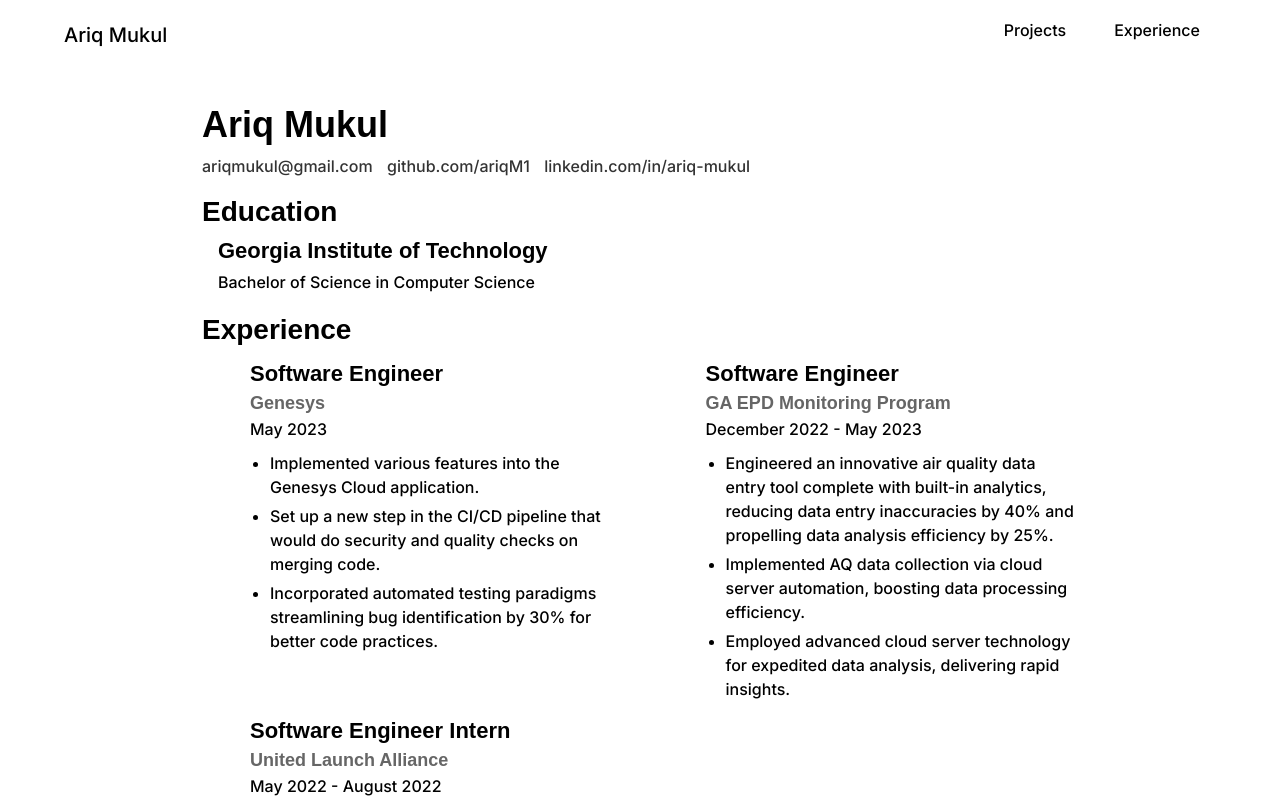
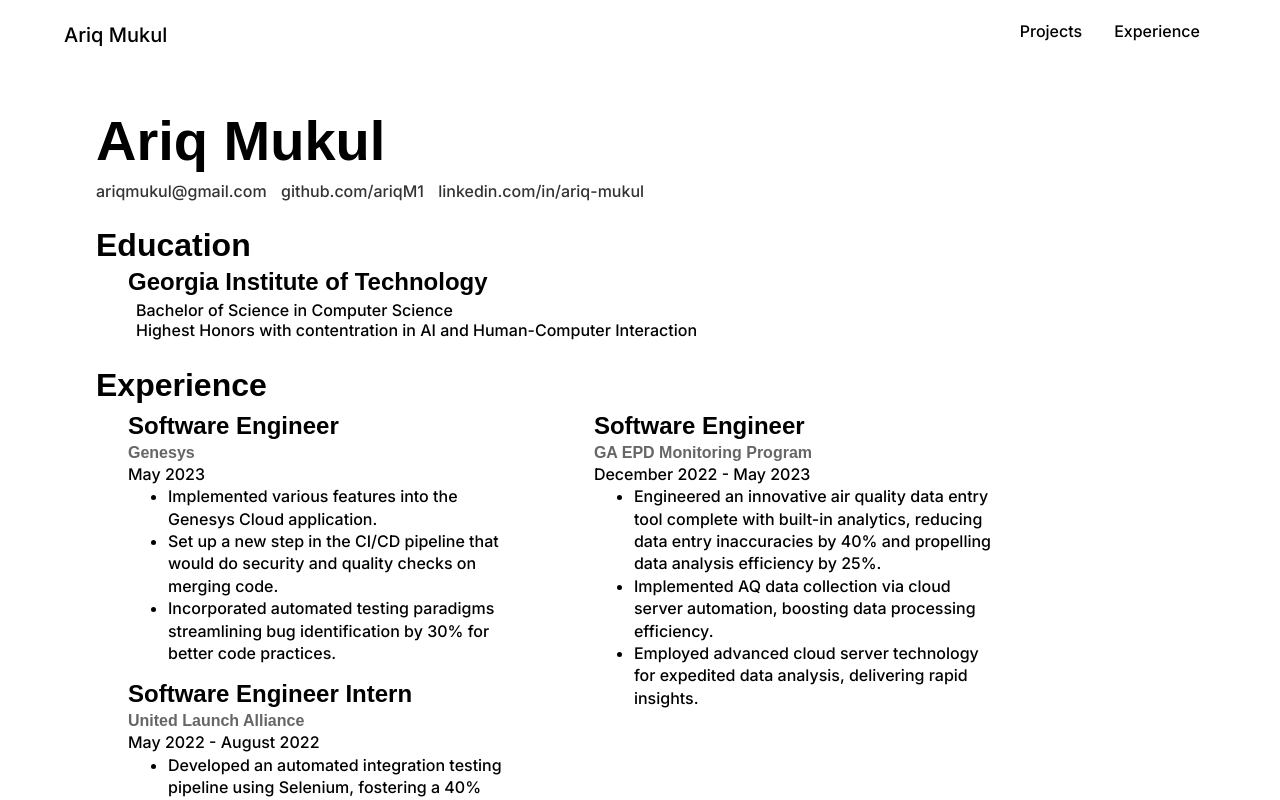
Before and after one commit to ariqM1/portfolio, a Next.js app: page /experience in a window 1280 px wide. Shown: the top 800 px of the page. Built offline with nearby package versions, Linux system fonts and the light colour scheme.

Commit message:
changed styling

```diff
--- a/src/app/experience/page.js
+++ b/src/app/experience/page.js
@@ -9,21 +9,24 @@
         <a href="mailto:ariqmukul@gmail.com">ariqmukul@gmail.com</a>{" "}
         <a href="https://github.com/ariqM1">github.com/ariqM1</a>{" "}
         <a
-          href="https://www.linkedin.com/in/ariq-mukul-b67553205/"
+          href="https://www.linkedin.com/in/ariq-mukul/"
           target="_blank"
           rel="noopener noreferrer"
         >
           linkedin.com/in/ariq-mukul
         </a>
       </div>
+
       <h2>Education</h2>
       <div className="education">
         <h3>Georgia Institute of Technology</h3>
         <p>
-          {" "}
           Bachelor of Science in Computer Science <br />
+          Highest Honors with contentration in AI and Human-Computer Interaction
+          <br />
         </p>
       </div>
+
       <h2>Experience</h2>
       <div className="two-columns">
         <div className="left-column">
@@ -37,8 +40,6 @@
               "Incorporated automated testing paradigms streamlining bug identification by 30% for better code practices.",
             ]}
           />
-          <br />
-          <br />
           <Experience
             title="Software Engineer Intern"
             company="United Launch Alliance"
@@ -62,16 +63,16 @@
           />
         </div>
       </div>
+
       <h2>Projects</h2>
-      <div className="projects">
       <div className="two-columns">
-          <div className="right-column">
+        <div className="left-column">
           <Experience
             title="JustHealth"
             date="Startup providing healthcare transparency through procedure cost
               data, cost comparisons, and data analytics."
             description={[
-                "Worked as cofounder, data engineer, and full-stack developer using Python, ReactJS, Node.js, MySQL, and AWS to launch thefirst version of JustHealth's web application.",
+              "Worked as cofounder, data engineer, and full-stack developer using Python, ReactJS, Node.js, MySQL, and AWS to launch the first version of JustHealth's web application.",
               "Placed second overall in Georgia Tech Create-X Capstone Design Competition.",
             ]}
           />
@@ -83,7 +84,7 @@
             ]}
           />
         </div>
-          <div className="left-column">
+        <div className="right-column">
           <Experience
             title="Discord Siri Bot"
             date="May 2022 - August 2022"
@@ -92,11 +93,9 @@
               "Utilized the Google Cloud Speech-to-Text API to transcribe user speech into text, enabling the bot to recognize and respond to user queries.",
             ]}
           />
-            <br />
-            <br />
         </div>
       </div>
-      </div>
+
       <div className="two-columns">
         <div className="left-column">
           <h3>Skills</h3>
--- a/src/components/Home.js
+++ b/src/components/Home.js
@@ -20,7 +20,7 @@
           <LiaGithubSquare className="github-icon" />
         </a>
         <a
-          href="https://www.linkedin.com/in/ariq-mukul-b67553205/"
+          href="https://www.linkedin.com/in/ariq-mukul/"
           target="_blank"
           rel="noopener noreferrer"
         >
--- a/src/styles/Experience.css
+++ b/src/styles/Experience.css
@@ -1,7 +1,6 @@
 .resume {
   width: 70%;
   margin: 0 6rem;
-  padding: 10px;
   font-weight: 500;
 }
 
@@ -14,68 +13,54 @@
 }
 
 h1 {
-  font-size: 36px;
-  margin-bottom: 10px;
+  font-size: 3.5rem;
+  margin-bottom: 0.5rem;
 }
 
 h2 {
-  font-size: 28px;
-  margin-top: 20px;
-  margin-bottom: 10px;
+  font-size: 2rem;
+  margin-bottom: 0.25rem;
 }
 
 h3 {
-  font-size: 22px;
-  margin-top: 5px;
-  margin-bottom: 6px;
+  font-size: 1.5rem;
+  margin-top: 0.25rem;
+  margin-bottom: 0.25rem;
 }
 
 h4 {
-  font-size: 18px;
+  font-size: 1rem;
   color: #666;
-  margin-top: 4px;
-  margin-bottom: 3px;
+  margin-top: 0.1rem;
+  margin-bottom: 0.1rem;
 }
 
 p {
-  font-size: 16px;
-  line-height: 1.5;
-  margin-bottom: 5px;
-  margin-top: 2px;
+  font-size: 1rem;
+  margin-bottom: 0.1rem;
+  margin-top: 0.1rem;
+}
+
+ul {
+  margin-top: 0.1rem;
+  line-height: 1.4rem;
 }
 
 .education {
-  margin-left: 1rem;
+  h3 {
+    margin-left: 2rem;
+  }
+  p {
+    margin-left: 2.5rem;
+  }
 }
 
 .experience {
-  margin-left: 1rem;
-  margin-bottom: 10px;
+  margin-bottom: 0.5rem;
 }
 
 .experience h3 {
   font-weight: bold;
-}
-
-.experience p {
-  font-size: 16px;
-  margin-bottom: 10px;
-}
-
-.experience ul {
-  margin-top: 10px;
-  padding-left: 20px;
-  margin-bottom: 20px;
-}
-
-.experience li {
-  font-size: 16px;
-  line-height: 1.5;
-  margin-bottom: 5px;
-}
-
-.projects {
-  margin-left: 1rem;
 }
 
 .two-columns {
@@ -102,13 +87,6 @@
   text-decoration: underline;
 }
 
-.resume {
-  width: 70%;
-  margin: 0 auto;
-  padding: 10px;
-  font-weight: 500;
-}
-
 @media (max-width: 768px) {
   .resume {
     width: 90%;
```
Lines whose indentation alone changed are shown as unchanged.
